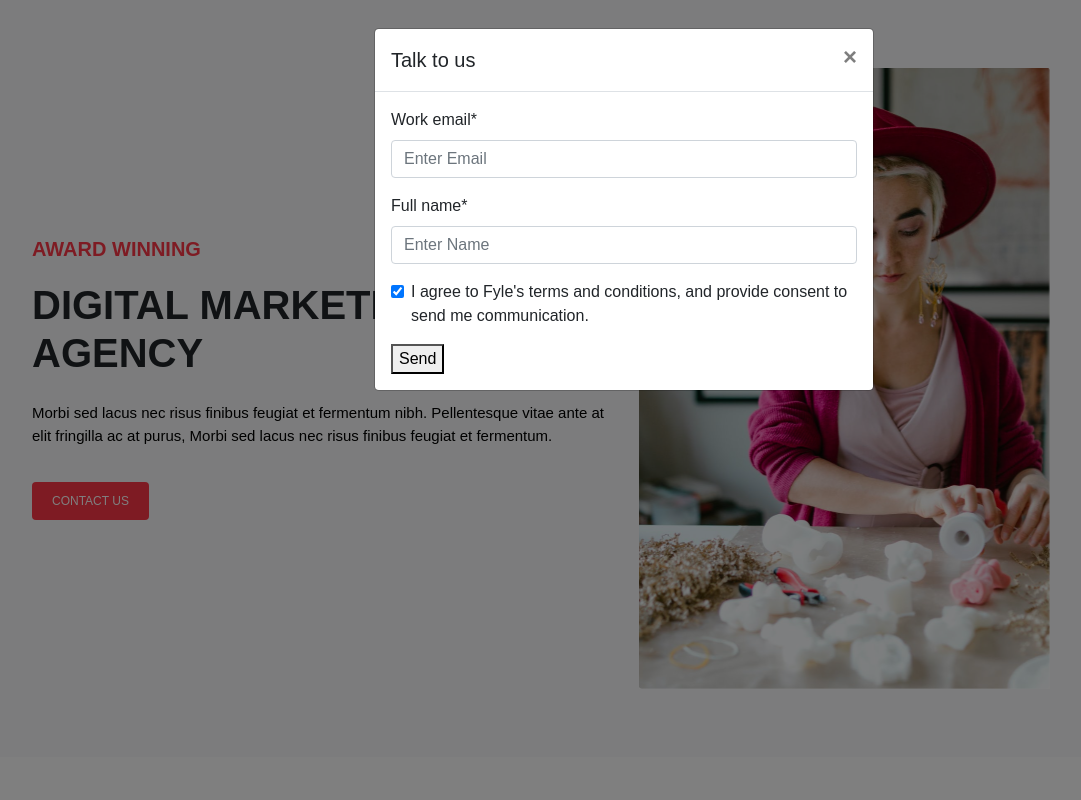
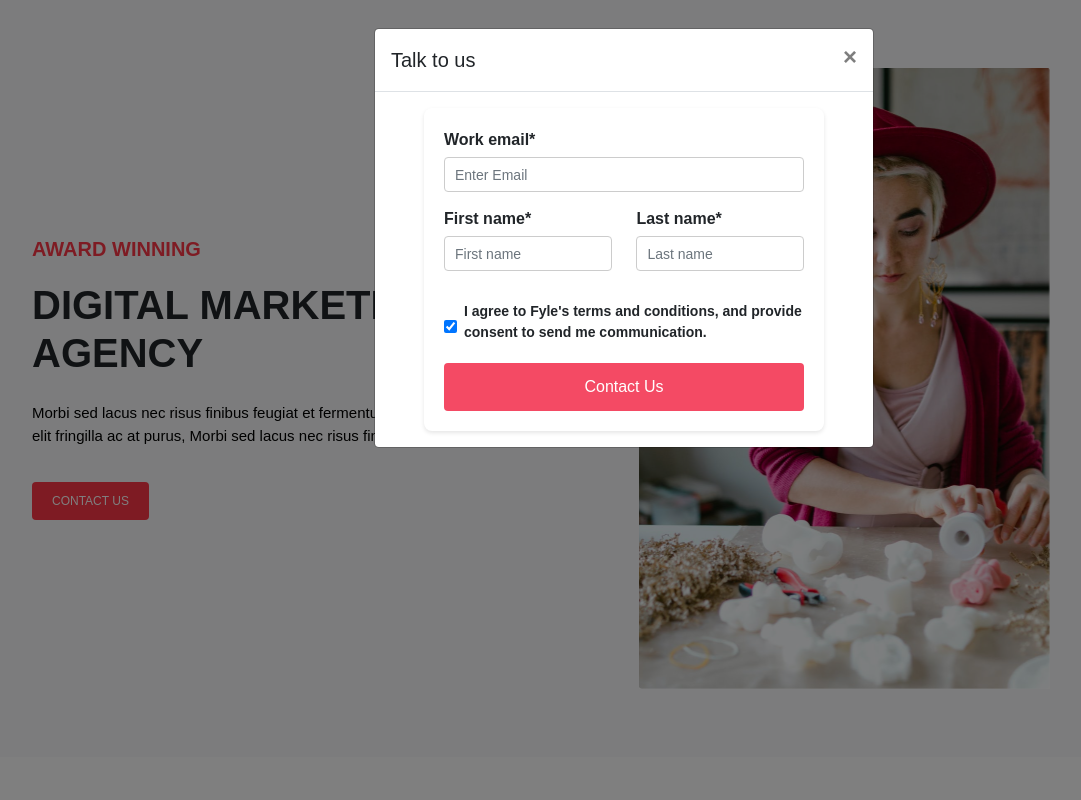
Before and after one commit to Anagh4311/flyuniverse, a plain HTML site: page index.html in a window 1280 px wide. Both pictures are taken after a click on the button "CONTACT US". Shown: the top 800 px of the page, without its empty margins (16-1097 px from the left). Drawn offline with nearby package versions, Linux system fonts and the light colour scheme.

Commit message:
Your descriptive commit message

```diff
--- a/index.html
+++ b/index.html
@@ -39,12 +39,15 @@
                         <span aria-hidden="true">&times;</span>
                     </button>
                 </div>
-                <!-- <div class="modal-body">
-                    <form id="contactForm">
+
+                <div class="modal-body">
+                    <form action="https://getform.io/f/pbnvmymb" method="POST">
+
                         <div class="form-group">
                             <label for="workEmail">Work email*</label>
-                            <input type="email" class="form-control" id="workEmail" placeholder="Work email" required>
+                            <input type="email" name="email" placeholder="Enter Email" class="form-control">
                         </div>
+
                         <div class="form-row">
                             <div class="form-group col-md-6">
                                 <label for="firstName">First name*</label>
@@ -56,37 +59,17 @@
                                 <input type="text" class="form-control" id="lastName" placeholder="Last name" required>
                             </div>
                         </div>
+
+                        <div class="form-group">
+                            <input type="hidden" name="_gotcha" style="display:none !important">
+                        </div>
                         <div class="form-group form-check">
-                            <input type="checkbox" class="form-check-input" id="consent" required>
+                            <input type="checkbox" name="subscribe" value="yes" checked class="form-check-input">
                             <label class="form-check-label" for="consent">I agree to Fyle's terms and conditions, and
                                 provide consent to send me communication.</label>
                         </div>
-                        <button type="submit" class="btn btn-block contact-btn">Contact Us</button>
-                    </form>
-                </div> -->
-                <div class="modal-body">
-                    <form action="https://getform.io/f/pbnvmymb" method="POST">
 
-                        <div class="form-group">
-                        <label for="workEmail">Work email*</label>
-                        <input type="email" name="email" placeholder="Enter Email" class="form-control">
-                        </div>
-                        <div class="form-group">
-                            <label for="firstName">Full name*</label>
-                            <input type="text" name="name" placeholder="Enter Name" class="form-control">
-                            </div>
-
-                        <div class="form-group">
-                        <input type="hidden" name="_gotcha" style="display:none !important">
-                        </div>
-                        <div class="form-group form-check">
-
-                        <input type="checkbox" name="subscribe" value="yes" checked class="form-check-input">
-                        <label class="form-check-label" for="consent">I agree to Fyle's terms and conditions, and
-                            provide consent to send me communication.</label>
-                        </div>
-
-                        <button type="submit">Send</button>
+                        <button type="submit">Contact Us</button>
                     </form>
 
                 </div>
@@ -227,7 +210,8 @@
                                         <div class="icon">&#x1F4BB;</div>
                                         <h3>WEB DEVELOPMENT</h3>
                                         <p>Morbi sed lacus nec risus finibus feugiat et fermentum nibh. Pellentesque</p>
-                                        <a href="https://www.fylehq.com" target="_blank" class="btn btn-light">READ MORE</a>
+                                        <a href="https://www.fylehq.com" target="_blank" class="btn btn-light">READ
+                                            MORE</a>
                                     </div>
                                 </div>
                             </div>
@@ -406,7 +390,7 @@
             Jannat Tumpa The standard chunk of Lorem Ipsum used since the 1500s is reproduced below for those
             interested. Sections Bonorum et Malorum original.
         </p>
-        <p class="client-name mt-2">
+        <p class="client-name mt-3">
             <strong><span class="highlight-name">JANNAT TUMPA</span></strong> - COO, AMERIMAR ENTERPRISES, INC.
         </p>
     </div>
--- a/styles.css
+++ b/styles.css
@@ -338,9 +338,10 @@ p {
 
 .client-feedback {
     font-size: 18px;
-    color: #171718;
+    color: #2c2c2e;
     position: relative;
-    padding-left: 40px;
+    padding-left:250px;
+    padding-right:250px;
 }
 
 .client-feedback .fas {
@@ -349,15 +350,19 @@ p {
     left: 10px;
     font-size: 24px;
     color: #EE2D3D;
+
+
 }
 
 .client-name {
     font-size: 16px;
     color: #949191;
+    padding-right: 200px;
 }
 
 .highlight-name {
     color: #EE2D3D;
+    padding-right:px;
 }
 
 .bg-danger {
@@ -373,3 +378,80 @@ p {
 .bg-danger .col-2 {
     margin-bottom: 15px;
 }
+
+
+
+
+
+/* General form styles */
+form {
+    max-width: 400px;
+    margin: 0 auto;
+    padding: 20px;
+    background-color: #fff;
+    border-radius: 8px;
+    box-shadow: 0 2px 4px rgba(0, 0, 0, 0.1);
+    font-family: Arial, sans-serif;
+}
+
+/* Input and label styles */
+form .form-group,
+form .form-row {
+    margin-bottom: 15px;
+}
+
+form .form-group label,
+form .form-row label {
+    display: block;
+    margin-bottom: 5px;
+    font-weight: bold;
+}
+
+form .form-control {
+    width: 100%;
+    padding: 10px;
+    border: 1px solid #ccc;
+    border-radius: 4px;
+    font-size: 14px;
+}
+
+/* Row styling for first and last name */
+form .form-row {
+    display: flex;
+    justify-content: space-between;
+}
+
+form .form-row .form-group {
+    flex: 0 0 48%;
+}
+
+/* Checkbox styles */
+form .form-check {
+    display: flex;
+    align-items: center;
+}
+
+form .form-check input {
+    margin-right: 10px;
+}
+
+form .form-check label {
+    font-size: 14px;
+}
+
+/* Submit button styles */
+form button[type="submit"] {
+    display: block;
+    width: 100%;
+    padding: 12px;
+    background-color: #f44a64;
+    color: #fff;
+    border: none;
+    border-radius: 4px;
+    font-size: 16px;
+    cursor: pointer;
+}
+
+form button[type="submit"]:hover {
+    background-color: #e03a53;
+}
```
Also changed, not shown: 1 other file.
